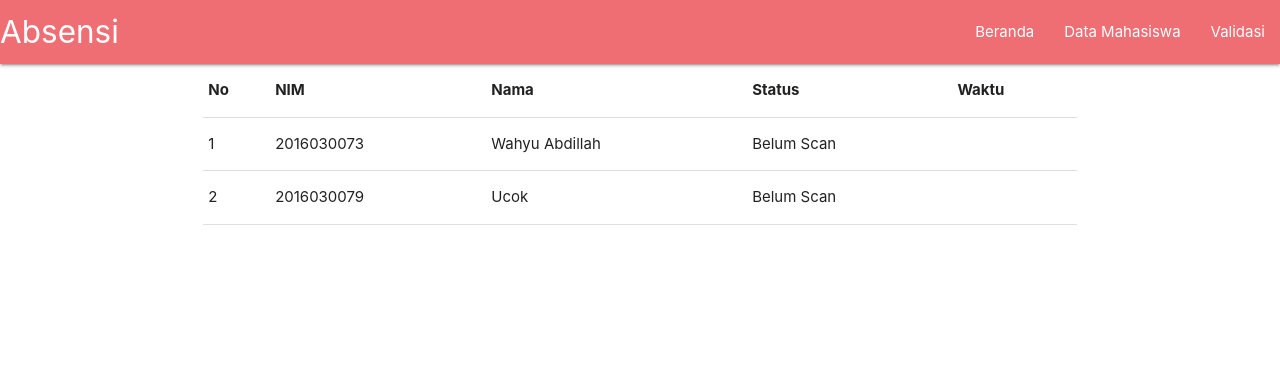
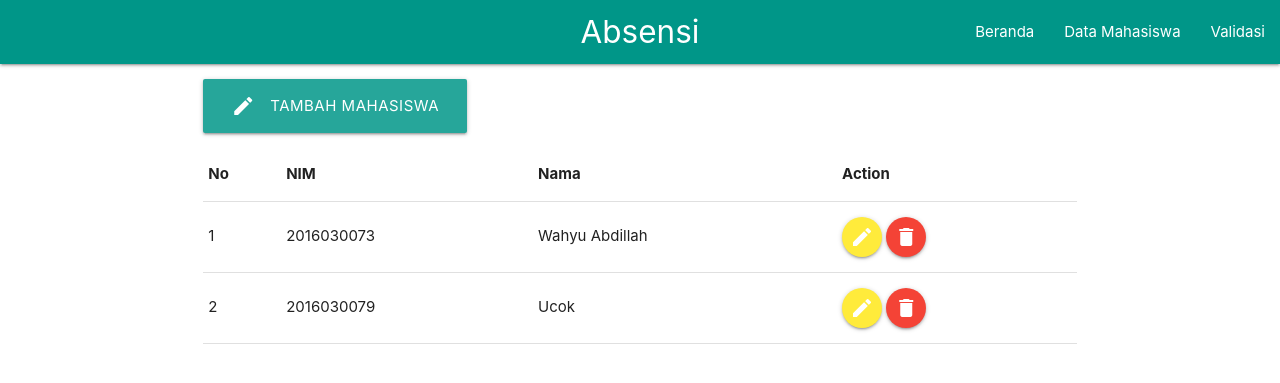
Before and after one commit to wahyulinux/absenonline, a PHP site: page /index.php?page=mahasiswa in a window 1280 px wide. Shown: the top 383 px of the page. Run offline with PHP 8.4, Linux system fonts and the light colour scheme; data comes from the database, SQL or seed files in the repository; data that the repository does not hold is empty; some libraries are stand-ins or nearby versions.

Commit message:
sudah ada tambah mahasiswa

```diff
--- a/index.php
+++ b/index.php
@@ -11,86 +11,96 @@
   </head>
 
   <body>
-    <nav>
+    <nav class="teal">
       <div class="nav-wrapper">
-        <a href="#" class="brand-logo">Absensi</a>
+        <a href="#" class="brand-logo center">Absensi</a>
         <a href="#" data-target="mobile-demo" class="sidenav-trigger"><i class="material-icons">menu</i></a>
         <ul id="nav-mobile" class="right hide-on-med-and-down">
-          <li><a href="">Beranda</a></li>
-          <li><a href="">Data Mahasiswa</a></li>
-          <li><a href="">Validasi</a></li>
+          <li><a href="?page=dashboard">Beranda</a></li>
+          <li><a href="?page=mahasiswa">Data Mahasiswa</a></li>
+          <li><a href="?page=validasi">Validasi</a></li>
         </ul>
       </div>
     </nav>
 
     <ul class="sidenav" id="mobile-demo">
-    <li><a href="sass.html">Sass</a></li>
-    <li><a href="badges.html">Components</a></li>
-    <li><a href="collapsible.html">JavaScript</a></li>
+    <li><a href="?page=dashboard">Beranda</a></li>
+    <li><a href="?page=mahasiswa">Data Mahasiswa</a></li>
+    <li><a href="?page=validasi">Validasi</a></li>
     </ul>
 
 
     <div class="container">
-      <div class="row">
-        <div class="col s12">
-          <table>
-          <thead>
 
-            <tr>
-                <th>No</th>
-                <th>NIM</th>
-                <th>Nama</th>
-                <th>Status</th>
-                <th>Waktu</th>
-            </tr>
-          </thead>
+      <?php
 
-          <tbody>
+        if(isset($_GET['page'])){
+          $page = $_GET['page'];
 
-            <?php
-            include 'config.php';
+          switch ($page) {
+            case 'dashboard':
+              include "page/dashboard.php";
+              break;
+            case 'mahasiswa':
+              include "page/mahasiswa.php";
+              break;
+            case 'validasi':
+              include "page/validasi.php";
+              break;
+            default:
+              include "page/404.php";
+              break;
+          }
+        }else{
+          include "page/dashboard.php";
+        }
 
-            $url=$_SERVER['REQUEST_URI'];
-            header("Refresh: 10; URL=$url");
+       ?>
 
-            $result_mahasiswa=mysqli_query($conn, "SELECT * FROM tbl_mahasiswa");
-            $i=1;
-            while ($rows=mysqli_fetch_assoc($result_mahasiswa)):
-
-            ?>
-            <tr>
-              <td><?= $i++ ?></td>
-              <td><?= $rows['nim']?></td>
-              <td><?= $rows['nama']?></td>
-              <td>
-              <?php
-
-              $a=$rows['UID'];
-              $result_log=mysqli_query($conn, "SELECT * FROM tbl_log WHERE UID='$a'");
-              $row_log=mysqli_fetch_assoc($result_log);
-              if ($row_log['waktu']) {
-                echo "Sudah Scan";
-              }else {
-                echo "Belum Scan";
-              };
-
-               ?></td>
-              <td><?= $row_log['waktu'] ; ?></td>
-            </tr>
-            <?php endwhile; ?>
-          </tbody>
-        </table>
-        </div>
-      </div>
     </div>
 
     <!--JavaScript at end of body for optimized loading-->
+
+    <script src="https://code.jquery.com/jquery-3.2.1.min.js"></script>
+    <script type="text/javascript" src="js/materialize.min.js"></script>
+
     <script type="text/javascript">
     $(document).ready(function(){
       $('.sidenav').sidenav();
     });
+
+
+    $(document).ready(function(){
+       $('.fixed-action-btn').floatingActionButton();
+     });
+
+     $(document).ready(function(){
+        $('.modal').modal();
+      });
+
+
     </script>
-    <script src="https://code.jquery.com/jquery-3.2.1.min.js"></script>
-    <script type="text/javascript" src="js/materialize.min.js"></script>
+
+    <script type="text/javascript">
+      $(document).ready(function(){
+        $('.tampildata_mahasiswa').load("page/tampilmahasiswa.php");
+      	$(".tombol-simpan").click(function(){
+      		var data = $('.form-user').serialize();
+      		$.ajax({
+      			type: 'POST',
+      			url: "page/simpanmahasiswa.php",
+      			data: data,
+      			success: function() {
+      				$('.tampildata_mahasiswa').load("page/tampilmahasiswa.php");
+              $('.modal').modal().close;
+      			}
+      		});
+      	});
+      });
+
+
+
+    </script>
+
   </body>
 </html>
--- /dev/null
+++ b/page/mahasiswa.php
@@ -0,0 +1,63 @@
+<div class="row">
+  <div class="col s12">
+    <ul class="hide-on-med-and-down">
+      <a href="#modalMahasiswa" class="waves-effect waves-light btn-large modal-trigger"><i class="material-icons left">edit</i>Tambah Mahasiswa</a>
+    </ul>
+
+    <div class="fixed-action-btn hide-on-large-only">
+      <a href="#modalMahasiswa" class="btn-floating btn-large cyan pulse modal-trigger">
+        <i class="large material-icons">edit</i>
+      </a>
+    </div>
+
+  </div>
+  <div class="col s12">
+    <div class="tampildata_mahasiswa"></div>
+  </div>
+</div>
+
+
+
+<!-- Modal Structure -->
+  <div id="modalMahasiswa" class="modal">
+    <div class="modal-content">
+      <div class="row">
+        <form method="post" class="col s12 form-user">
+          <div class="row">
+            <div class="input-field col s12">
+              <input id="nim" name="nim" type="number" min="111111111" max="9999999999" class="validate">
+              <label for="nim">NIM</label>
+            </div>
+            <div class="input-field col s12">
+              <input id="nama" name="nama" type="text" class="validate">
+              <label for="nama">Nama</label>
+            </div>
+            <div class="input-field col s12">
+              <input id="uid" name="uid" type="text" class="validate">
+              <label for="uid">UID Card</label>
+            </div>
+          </div>
+        </form>
+      </div>
+    </div>
+    <div class="modal-footer">
+      <a href="#!" class="modal-close waves-effect waves-light btn-flat">Tutup</a>
+      <a href="#!" class="waves-effect waves-light btn-flat tombol-simpan">Simpan</a>
+    </div>
+  </div>
+
+
+  <!-- Modal Structure -->
+    <div id="modalHapusMahasiswa" class="modal">
+      <div class="modal-content">
+        <div class="row">
+          <div class="col s12">
+            <h4>Apakah Anda Ingin Menghapus  ?</h4>
+          </div>
+        </div>
+      </div>
+      <div class="modal-footer">
+        <a href="#!" class="modal-close waves-effect waves-light btn-flat">Tutup</a>
+        <a href="#!" data-id=15 class="waves-effect waves-light btn-flat tombol-hapus">Simpan</a>
+      </div>
+    </div>
--- /dev/null
+++ b/page/tampilmahasiswa.php
@@ -0,0 +1,36 @@
+<table>
+  <thead>
+
+    <tr>
+        <th>No</th>
+        <th>NIM</th>
+        <th>Nama</th>
+        <th>Action</th>
+    </tr>
+  </thead>
+
+  <tbody>
+
+    <?php
+    include '../config.php';
+    $result_mahasiswa=mysqli_query($conn, "SELECT * FROM tbl_mahasiswa");
+    $i=1;
+    while ($rows=mysqli_fetch_assoc($result_mahasiswa)):
+
+    ?>
+    <tr>
+      <td><?= $i++ ?></td>
+      <td><?= $rows['nim']?></td>
+      <td><?= $rows['nama']?></td>
+      <td>
+        <a href="" class="btn-floating btn yellow">
+          <i class="material-icons">edit</i>
+        </a>
+        <a href="#modalHapusMahasiswa" data-id="<?= $rows['id']?>" class="a btn-floating btn red modal-trigger">
+          <i class="material-icons">delete</i>
+        </a>
+      </td>
+    </tr>
+    <?php endwhile; ?>
+  </tbody>
+</table>
```
Also changed, not shown: page/404.php (added, +7 -0 lines), page/hapusmahasiswa.php (added, +8 -0 lines), page/simpanmahasiswa.php (added, +10 -0 lines), page/validasi.php (added, +51 -0 lines), page/dashboard.php (added).
